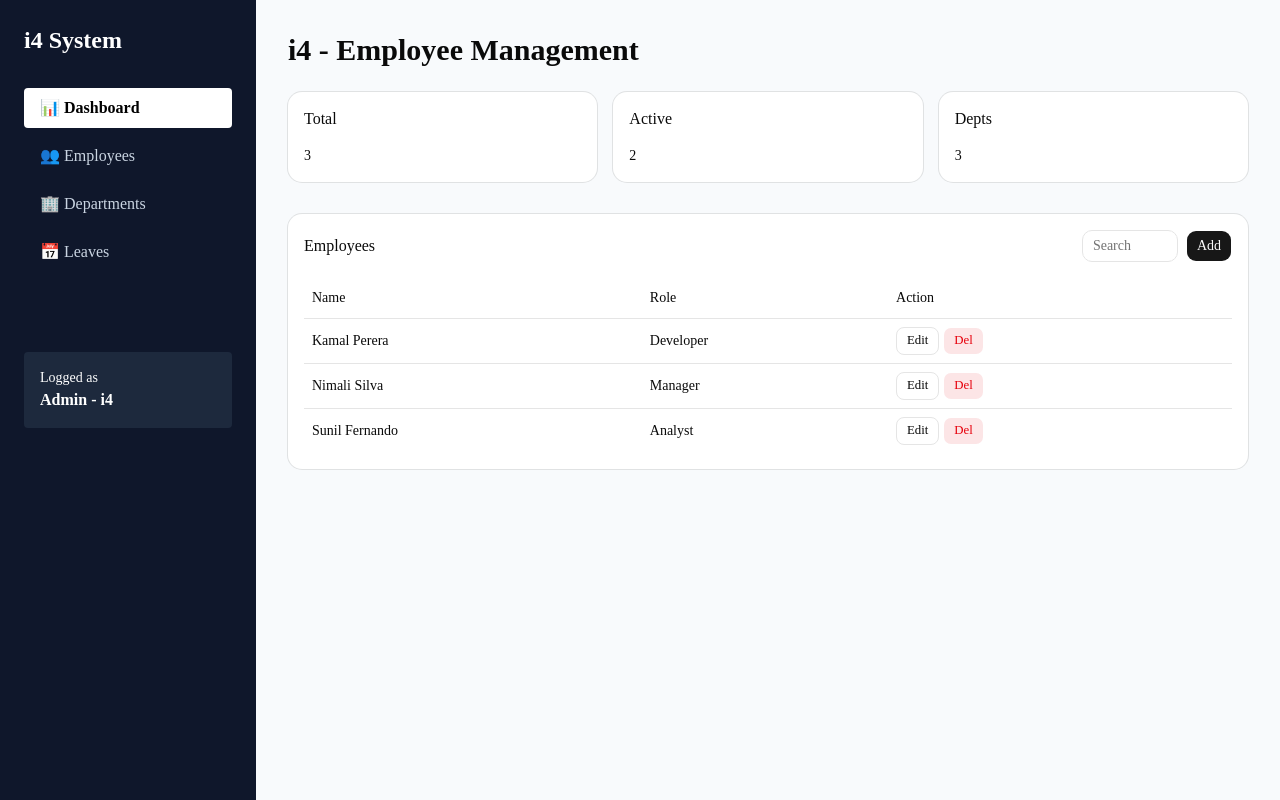
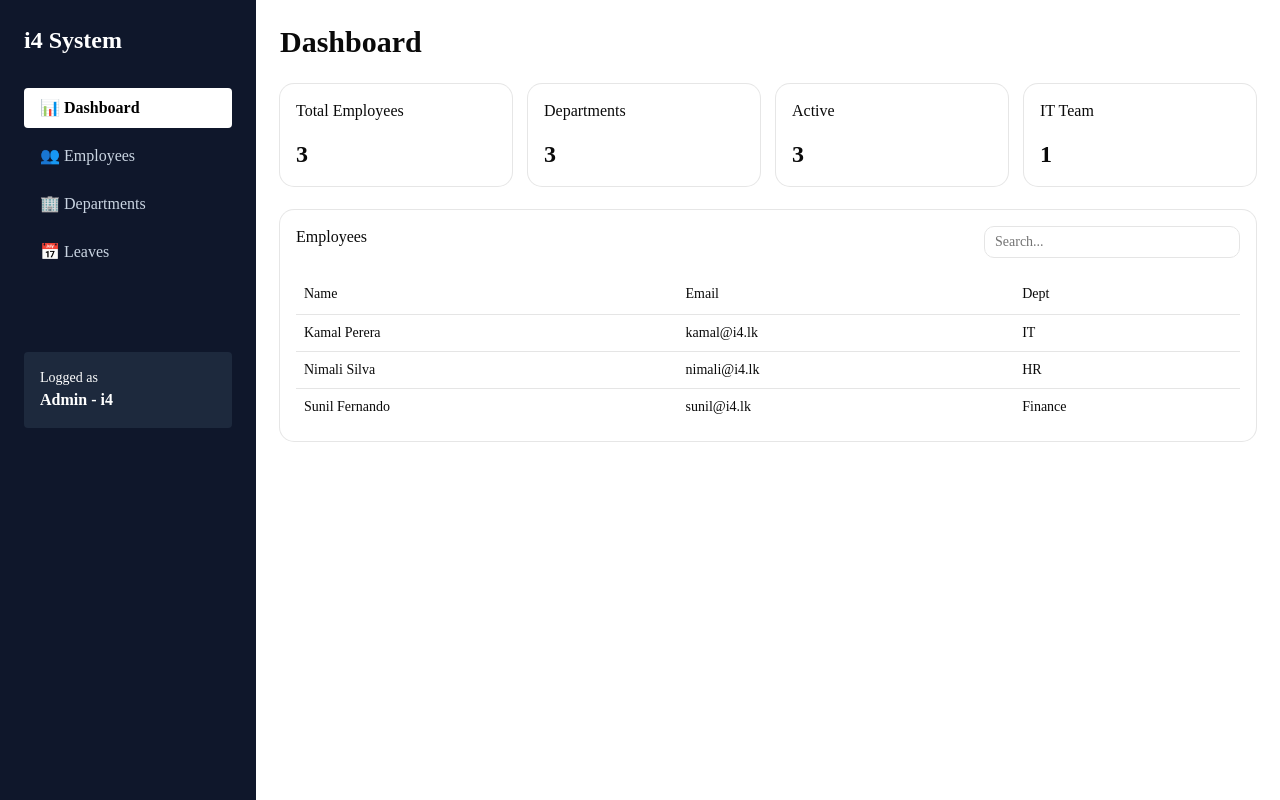
Before and after one commit to SithuminiN/i4-matrix-assignment-1, a Next.js app: page / in a window 1280 px wide. Built offline with nearby package versions, Linux system fonts and the light colour scheme.

Commit message:
feat: add dashboard with stats cards

```diff
--- a/app/page.tsx
+++ b/app/page.tsx
@@ -5,90 +5,50 @@ import { Card, CardContent, CardHeader, CardTitle } from "@/components/ui/card"
 import { Table, TableBody, TableCell, TableHead, TableHeader, TableRow } from "@/components/ui/table"
 import { Button } from "@/components/ui/button"
 import { Input } from "@/components/ui/input"
-import { Dialog, DialogContent, DialogHeader, DialogTitle, DialogTrigger } from "@/components/ui/dialog"
-import { Label } from "@/components/ui/label"
 
 export default function Page() {
   const [emps, setEmps] = useState<Employee[]>(initialData)
   const [search, setSearch] = useState("")
-  const [form, setForm] = useState({ name: "", email: "", department: "IT", role: "" })
-  const [editing, setEditing] = useState<Employee | null>(null)
-  const [openAdd, setOpenAdd] = useState(false)
-  const [openEdit, setOpenEdit] = useState(false)
+
+  // Dashboard stats - Step 2 API enakan mock
+  const stats = {
+    total: emps.length,
+    departments: [...new Set(emps.map(e => e.department))].length,
+    active: emps.length,
+    itDept: emps.filter(e => e.department === "IT").length
+  }
 
   const filtered = emps.filter(e => e.name.toLowerCase().includes(search.toLowerCase()))
 
-  const addEmployee = () => {
-    if(!form.name) return
-    const newEmp: Employee = { id: Date.now().toString(), name: form.name, email: form.email, department: form.department, role: form.role || "Staff", status: "Active" }
-    setEmps([...emps, newEmp])
-    setOpenAdd(false)
-  }
+  return (
+    <div className="p-6 space-y-6">
+      <h1 className="text-3xl font-bold">Dashboard</h1>
 
-  const deleteEmployee = (id: string) => {
-    if(confirm("Delete?")) setEmps(emps.filter(e => e.id !== id))
-  }
+      {/* Dashboard Cards - Oya ge main wada */}
+      <div className="grid grid-cols-1 md:grid-cols-4 gap-4">
+        <Card><CardHeader><CardTitle>Total Employees</CardTitle></CardHeader><CardContent className="text-2xl font-bold">{stats.total}</CardContent></Card>
+        <Card><CardHeader><CardTitle>Departments</CardTitle></CardHeader><CardContent className="text-2xl font-bold">{stats.departments}</CardContent></Card>
+        <Card><CardHeader><CardTitle>Active</CardTitle></CardHeader><CardContent className="text-2xl font-bold">{stats.active}</CardContent></Card>
+        <Card><CardHeader><CardTitle>IT Team</CardTitle></CardHeader><CardContent className="text-2xl font-bold">{stats.itDept}</CardContent></Card>
+      </div>
 
-  const saveEdit = () => {
-    if(!editing) return
-    setEmps(emps.map(e => e.id === editing.id ? editing : e))
-    setOpenEdit(false)
-  }
-
-  return (
-    <div className="p-8 bg-slate-50 min-h-screen">
-      <h1 className="text-3xl font-bold mb-6">i4 - Employee Management</h1>
-      <div className="grid grid-cols-3 gap-4 mb-8">
-        <Card><CardHeader><CardTitle>Total</CardTitle></CardHeader><CardContent>{emps.length}</CardContent></Card>
-        <Card><CardHeader><CardTitle>Active</CardTitle></CardHeader><CardContent>{emps.filter(e=>e.status==="Active").length}</CardContent></Card>
-        <Card><CardHeader><CardTitle>Depts</CardTitle></CardHeader><CardContent>3</CardContent></Card>
-      </div>
+      {/* Employee List - kalin thibba eka */}
       <Card>
-        <CardHeader className="flex flex-row items-center justify-between">
+        <CardHeader className="flex flex-row justify-between">
           <CardTitle>Employees</CardTitle>
-          <div className="flex gap-2">
-            <Input placeholder="Search" value={search} onChange={e=>setSearch(e.target.value)} className="w-24" />
-            <Dialog open={openAdd} onOpenChange={setOpenAdd}>
-              <DialogTrigger asChild><Button>Add</Button></DialogTrigger>
-              <DialogContent>
-                <DialogHeader><DialogTitle>Add</DialogTitle></DialogHeader>
-                <Input placeholder="Name" value={form.name} onChange={e=>setForm({...form, name: e.target.value})} />
-                <Input placeholder="Email" value={form.email} onChange={e=>setForm({...form, email: e.target.value})} />
-                <Button onClick={addEmployee} className="w-full">Save</Button>
-              </DialogContent>
-            </Dialog>
-          </div>
+          <Input placeholder="Search..." value={search} onChange={e => setSearch(e.target.value)} className="w-64" />
         </CardHeader>
         <CardContent>
           <Table>
-            <TableHeader><TableRow><TableHead>Name</TableHead><TableHead>Role</TableHead><TableHead>Action</TableHead></TableRow></TableHeader>
+            <TableHeader><TableRow><TableHead>Name</TableHead><TableHead>Email</TableHead><TableHead>Dept</TableHead></TableRow></TableHeader>
             <TableBody>
-              {filtered.map(e=>(
-                <TableRow key={e.id}>
-                  <TableCell>{e.name}</TableCell>
-                  <TableCell>{e.role}</TableCell>
-                  <TableCell className="flex gap-1">
-                    <Button size="sm" variant="outline" onClick={()=>{setEditing(e); setOpenEdit(true)}}>Edit</Button>
-                    <Button size="sm" variant="destructive" onClick={()=>deleteEmployee(e.id)}>Del</Button>
-                  </TableCell>
-                </TableRow>
+              {filtered.map(e => (
+                <TableRow key={e.id}><TableCell>{e.name}</TableCell><TableCell>{e.email}</TableCell><TableCell>{e.department}</TableCell></TableRow>
               ))}
             </TableBody>
           </Table>
         </CardContent>
       </Card>
-      <Dialog open={openEdit} onOpenChange={setOpenEdit}>
-        <DialogContent>
-          <DialogHeader><DialogTitle>Edit</DialogTitle></DialogHeader>
-          {editing && (
-            <div className="space-y-2">
-              <Label>Name</Label><Input value={editing.name} onChange={e=>setEditing({...editing, name: e.target.value})} />
-              <Label>Role</Label><Input value={editing.role} onChange={e=>setEditing({...editing, role: e.target.value})} />
-              <Button onClick={saveEdit} className="w-full">Update</Button>
-            </div>
-          )}
-        </DialogContent>
-      </Dialog>
     </div>
   )
 }
```
